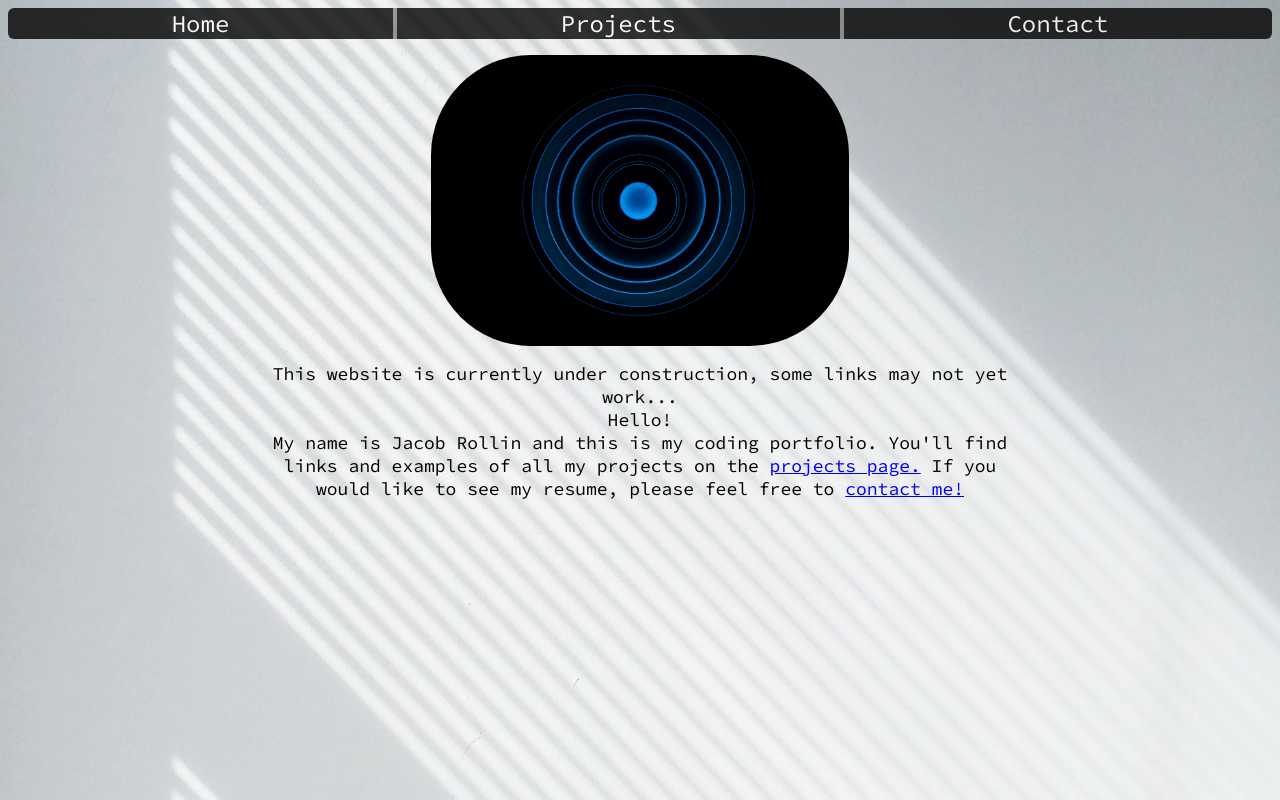
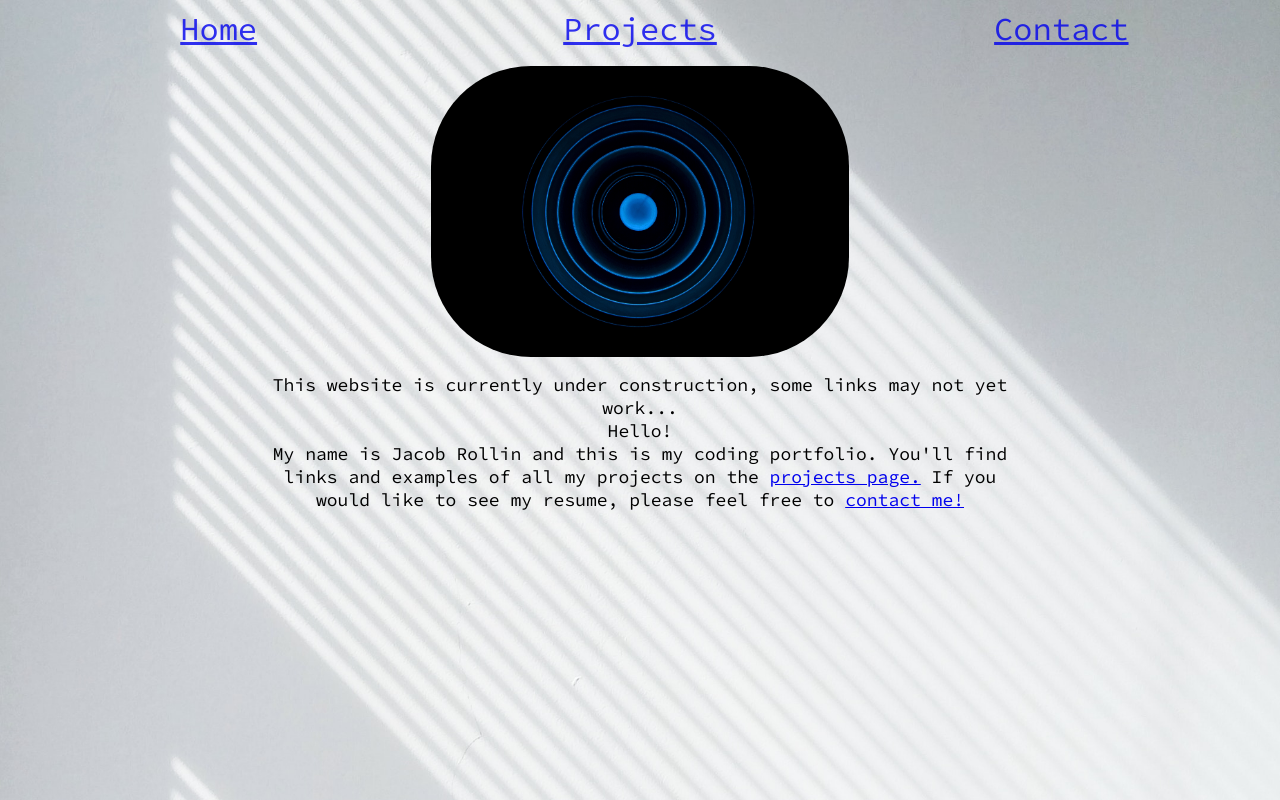
Before and after one commit to JacobRollin/JacobRollin.github.io, a plain HTML site: page index.html in a window 1280 px wide. Drawn offline with Linux system fonts and the light colour scheme.

Commit message:
Fixes issue with resizing the page, changes design slightly

```diff
--- a/index.html
+++ b/index.html
@@ -7,11 +7,15 @@
         <link href="https://fonts.googleapis.com/css2?family=Source+Code+Pro:wght@300;400;800&display=swap" rel="stylesheet">
     </head>
     <div class="banner">
-        <nav class="links">
+        <div class="links">
             <a href="index.html">Home</a>
+        </div>
+        <div class="links">
             <a href="projects.html">Projects</a>
+        </div>
+        <div class="links">
             <a href="contact.html">Contact</a>
-        </nav>
+        </div>
     </div>
     <body>
         <p>
--- a/style.css
+++ b/style.css
@@ -3,35 +3,32 @@ html {
     background-size: 100%;
 }
 .banner {
-    display: block;
-    background-color: gray;
+    display: flex;
+    flex-flow: row;
     border-radius: 6px;
     opacity: 0.8;
     width: 100%;
     overflow: auto;
 }
-.banner .links a {
+.banner .links {
     width: 33.33%;
-    padding: 12.87455%;
+    flex: 1 1;
     border: 1px solid transparent;
     border-radius: 6px;
     font-family: 'Source Code Pro', 'Courier New', monospace;
     text-align: center;
     text-decoration: none;
-    font-size: 24px;
-    color: white;
-    background-color: black;
+    font-size: 32px;
 }
 
 .banner .links a:visited {
-    color: white;
+    color: black;
 }
 
 .banner .links a:hover {
-    background-color: white;
-    padding: 12.87455%;
-    color: black;
-    border: 1px solid white;
+    color: white;
+    background-color: black;
+    border: 1px solid black;
     border-radius: 6px;
 }
 
```
